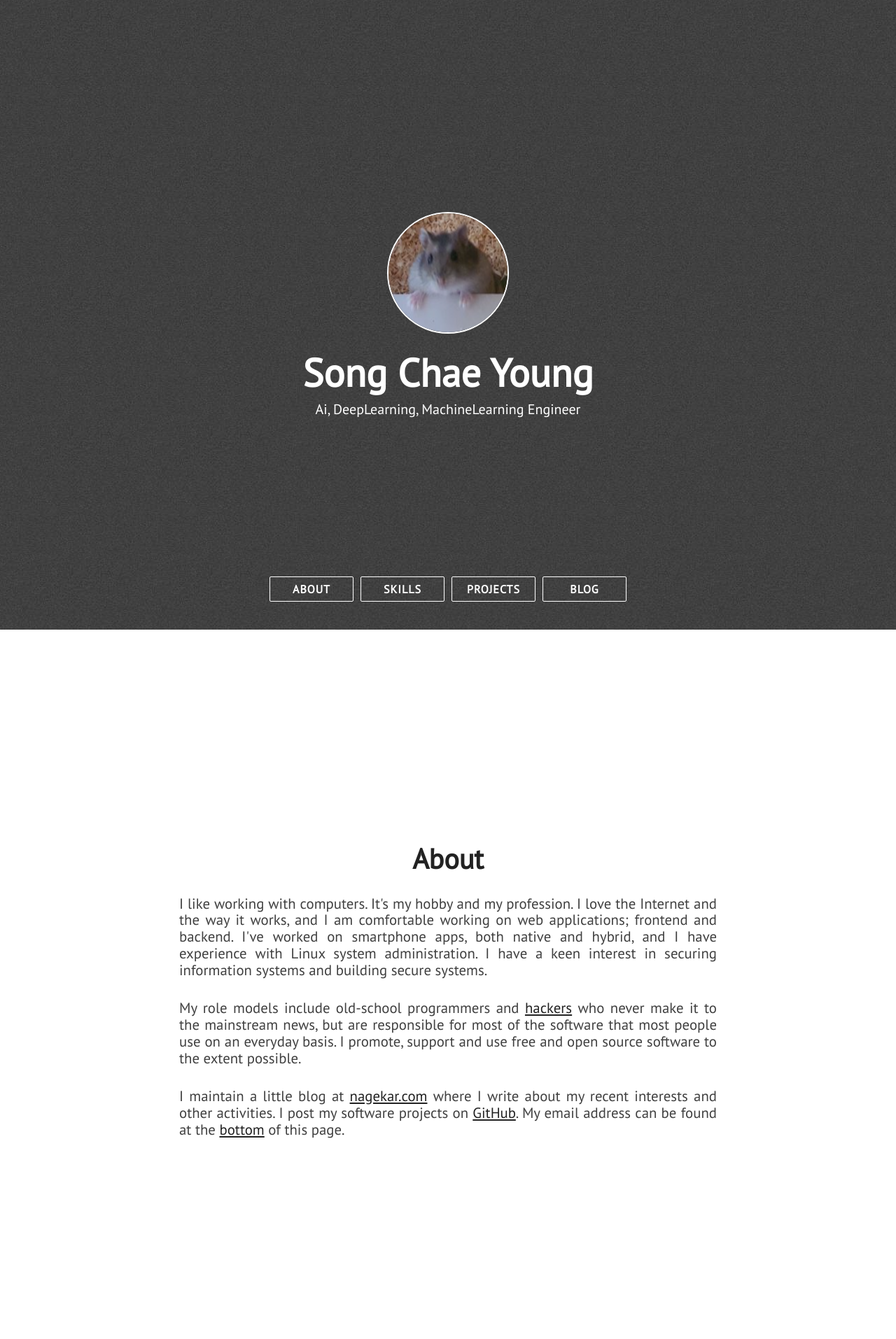
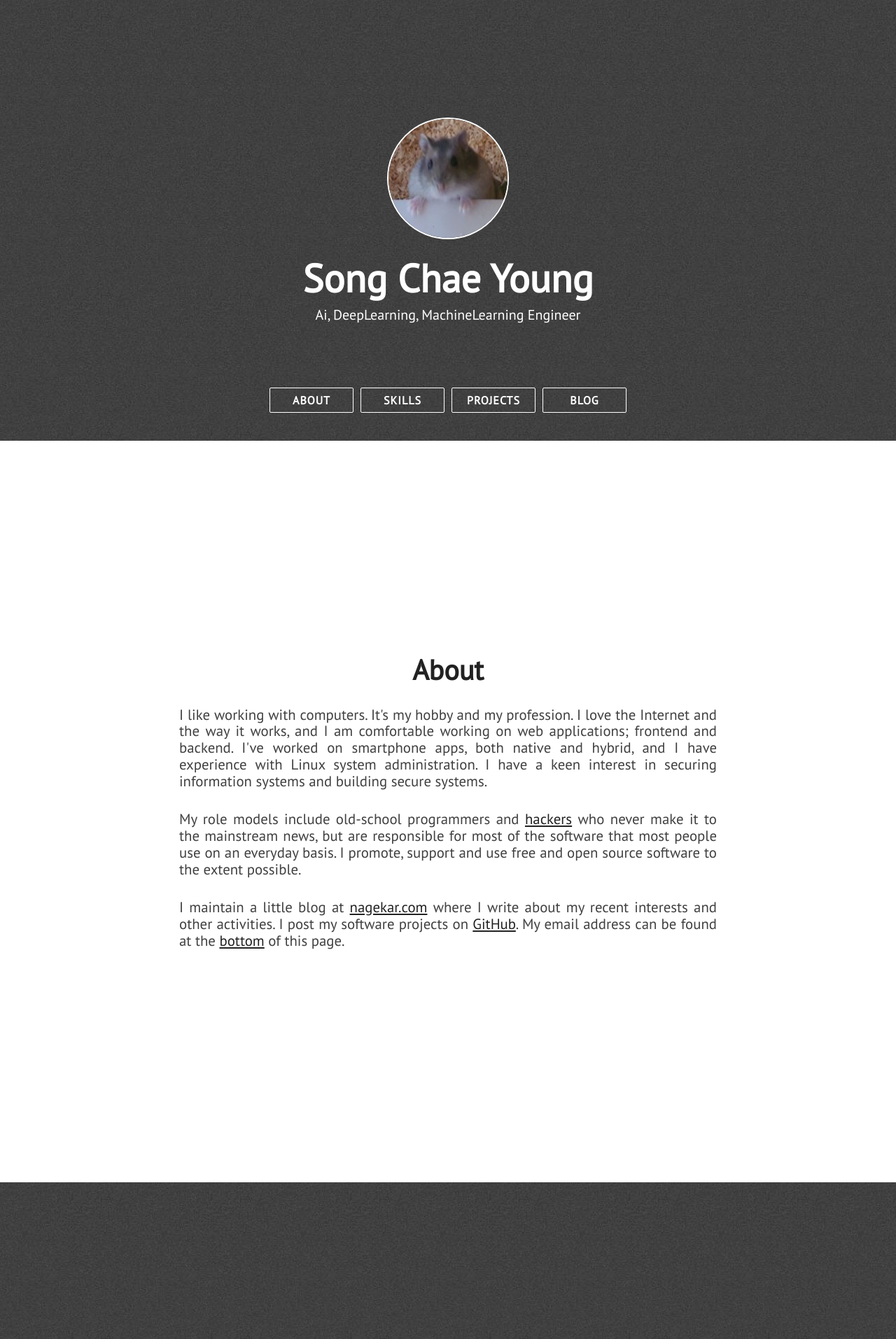
Before and after one commit to SongChaeYoung98/SongChaeYoung98.github.io, a Jekyll site: the page built from index.html, in a window 1280 px wide. Shown: the top 1914 px of the page at 70% size. Built offline with Jekyll 4.4.1, drawn with Linux system fonts in a browser that asks for light colours; nearby versions of some CDN libraries.

Commit message:
Update main.css

```diff
--- a/assets/css/main.css
+++ b/assets/css/main.css
@@ -12,7 +12,7 @@ img {
 .head {
 
   color: #fff;
-  min-height: 100vh;
+  min-height: 70vh;
 
   display: -webkit-box;
 
```
